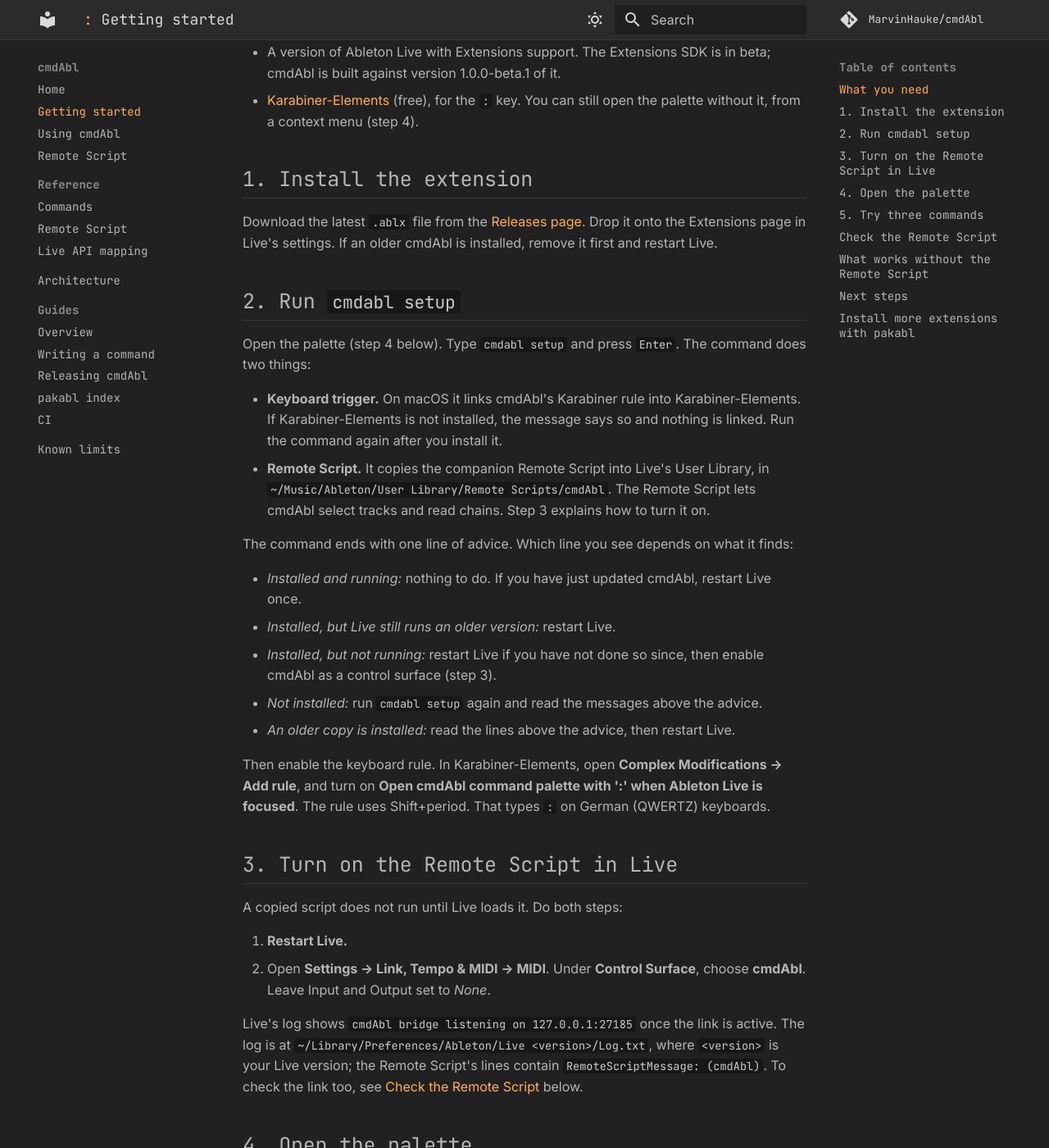
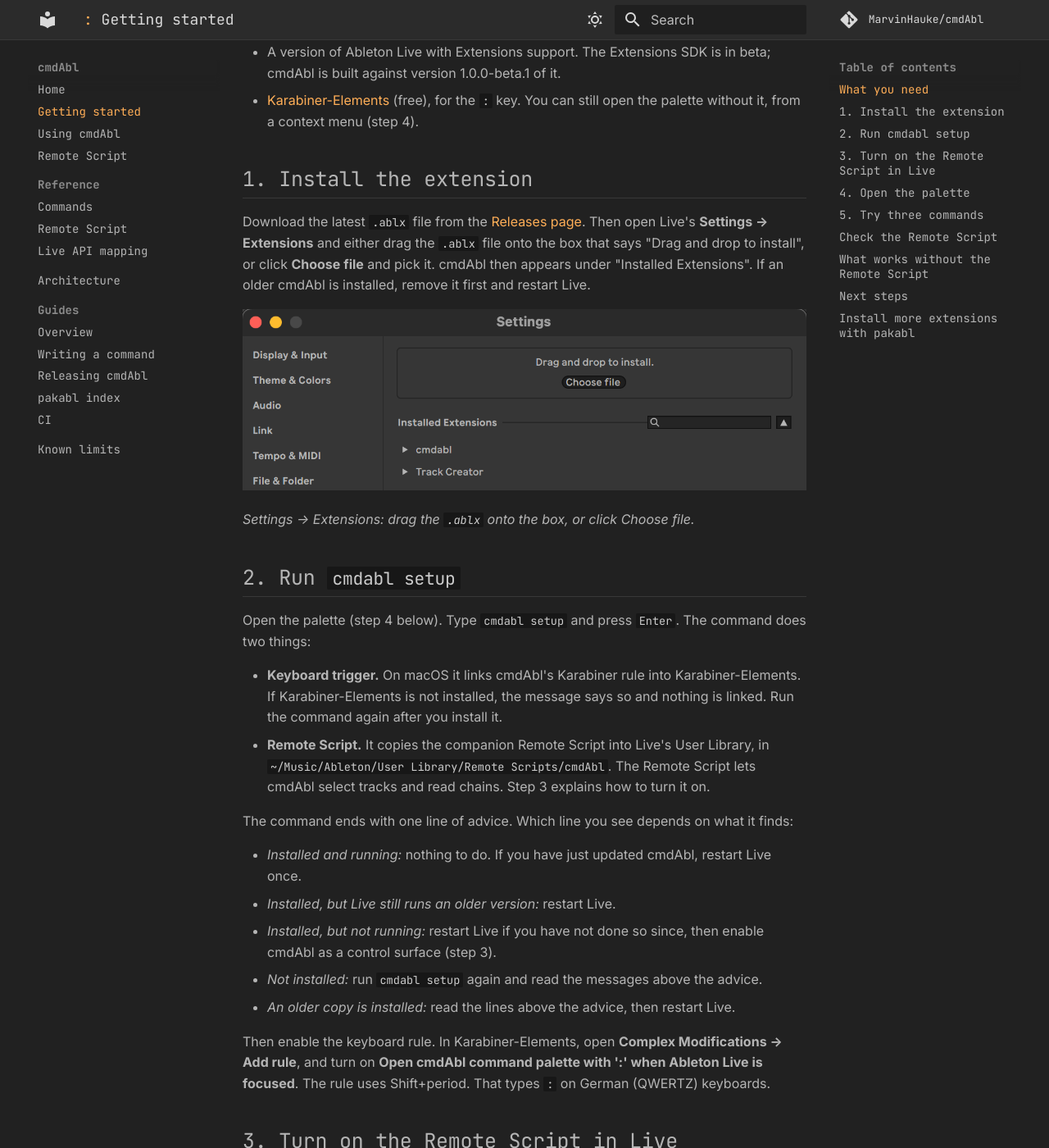
Before and after one commit to MarvinHauke/cmdAbl, an MkDocs documentation site: the page built from docs/getting-started.md, in a window 1280 px wide and 1400 px high, scrolled down 337 px. Shown: the whole window at 82% size. Built offline with MkDocs 1.6.1 and Material for MkDocs 9.7.7, drawn with Linux system fonts in a browser that asks for light colours; comment, search, counter and statistics services are not loaded; some of the changed text lies outside the part shown.

Commit message:
docs: screenshots at the install, control-surface, palette and pick-list steps; Settings → Tempo & MIDI
Install by dragging the .ablx onto Settings → Extensions or Choose file, per
the screenshot of that page. The control surface is set on the Tempo & MIDI
page.

Co-Authored-By: Claude Haiku 5.5 <noreply@anthropic.com>

```diff
--- a/docs/getting-started.md
+++ b/docs/getting-started.md
@@ -15,8 +15,13 @@ commands.
 ## 1. Install the extension
 
 Download the latest `.ablx` file from the
-[Releases page](https://github.com/MarvinHauke/cmdAbl/releases/latest). Drop it onto the Extensions
-page in Live's settings. If an older cmdAbl is installed, remove it first and restart Live.
+[Releases page](https://github.com/MarvinHauke/cmdAbl/releases/latest). Then open Live's **Settings → Extensions**
+and either drag the `.ablx` file onto the box that says "Drag and drop to install", or click **Choose file** and pick
+it. cmdAbl then appears under "Installed Extensions". If an older cmdAbl is installed, remove it first and restart Live.
+
+![Live's Settings → Extensions page: the box for dropping an extension, with a Choose file button, and the list of installed extensions, which includes cmdabl](assets/images/extensions-install.png)
+
+*Settings → Extensions: drag the `.ablx` onto the box, or click Choose file.*
 
 ## 2. Run `cmdabl setup`
 
@@ -47,7 +52,7 @@ Shift+period. That types `:` on German (QWERTZ) keyboards.
 A copied script does not run until Live loads it. Do both steps:
 
 1. **Restart Live.**
-2. Open **Settings → Link, Tempo & MIDI → MIDI**. Under **Control Surface**, choose **cmdAbl**. Leave
+2. Open **Settings → Tempo & MIDI → MIDI**. Under **Control Surface**, choose **cmdAbl**. Leave
    Input and Output set to *None*.
 
 Live's log shows `cmdAbl bridge listening on 127.0.0.1:27185` once the link is active. The log is at
@@ -55,7 +60,9 @@ Live's log shows `cmdAbl bridge listening on 127.0.0.1:27185` once the link is a
 lines contain `RemoteScriptMessage: (cmdAbl)`. To check the link too, see
 [Check the Remote Script](#check-the-remote-script) below.
 
-<!-- image wanted: Live's Settings → Link, Tempo & MIDI → MIDI page with Control Surface set to cmdAbl (the rest of the page cropped out) -->
+![Live's Settings, Tempo & MIDI page, MIDI section: slot 1 has Control Surface set to cmdAbl and Input and Output set to None](assets/images/control-surface.png)
+
+*Settings → Tempo & MIDI → MIDI: Control Surface set to cmdAbl, Input and Output set to None.*
 
 ## 4. Open the palette
 
@@ -75,7 +82,9 @@ In the palette:
 | `↑` / `↓` | moves through the list |
 | `Esc` | closes the palette without running anything |
 
-<!-- image wanted: the open palette with `mute drums` typed in, the list of matches below it -->
+![The palette open with the text Sub typed: tracks, devices and chains whose names or paths contain Sub appear as rows, with their track or path in grey](assets/images/palette.png)
+
+*Type part of a name: tracks, devices and chains appear as rows. Enter selects the highlighted one.*
 
 ## 5. Try three commands
 
@@ -94,7 +103,9 @@ When a name matches more than one object, cmdAbl shows a **pick list** instead o
 filter, press `↑` and `↓` to move, `Enter` to choose and `Esc` to cancel. Commands that take several
 tracks, such as `mute`, let you mark more than one row with `Tab`.
 
-<!-- image wanted: the pick list with two matches for one name, the command line shown above the filter -->
+![The pick list for mute midi, with two matching tracks, 2-MIDI and 3-MIDI, and the command line above the filter](assets/images/pick-list.png)
+
+*A name that matches two tracks opens the pick list. The line above the filter shows the command that Enter will run.*
 
 ## Check the Remote Script
 
```
Also changed, not shown: README.md (+4 -3 lines), docs/guides/release-cmdabl.md (+2 -2 lines), docs/remote-script.md (+4 -2 lines), docs/assets/images/control-surface.png (added), docs/assets/images/extensions-install.png (added), docs/assets/images/palette.png (added), docs/assets/images/pick-list.png (added).
